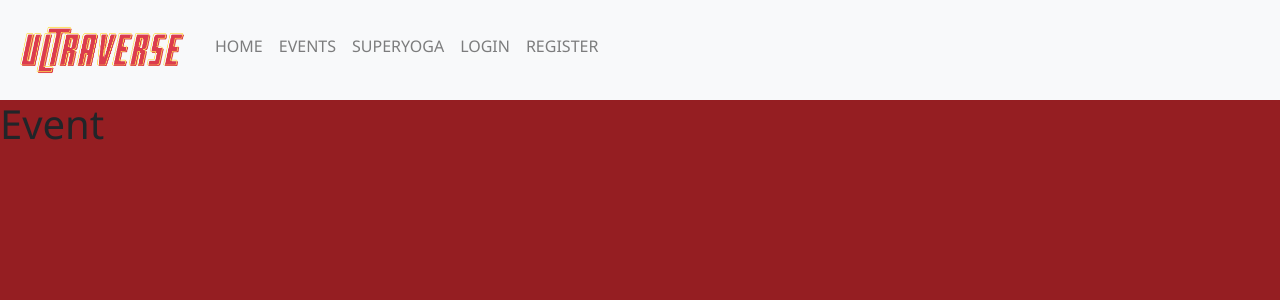
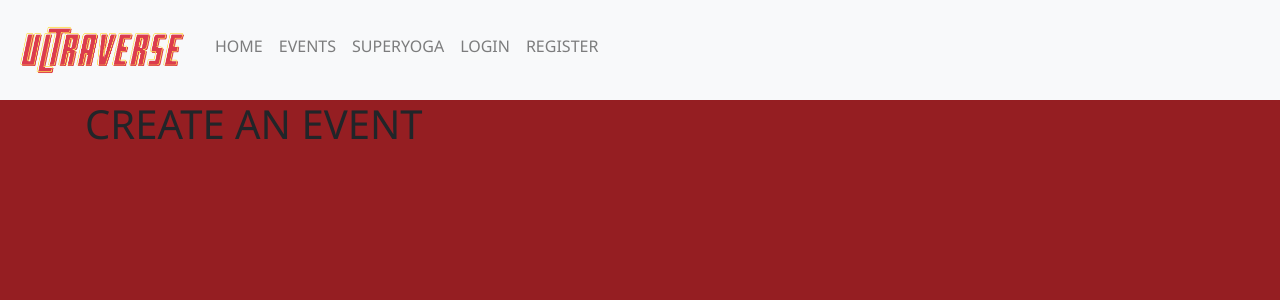
Before and after one commit to msaini26/ultraverse, a Django app: page /event/ in a window 1280 px wide. Shown: the top 300 px of the page. Run offline with Django 4.2, Linux system fonts and the light colour scheme; some libraries are stand-ins or nearby versions.

Commit message:
event page heading

```diff
--- a/users/templates/event.html
+++ b/users/templates/event.html
@@ -2,6 +2,12 @@
 
 {% block content %}
 
-    <h1>Event</h1>
+<header class="masthead2">
+    <div class="container">
+        <h1 class="masthead-subheading">CREATE AN EVENT</h1>
+
+    </div>
+</header>
+
 
 {% endblock %}
```
